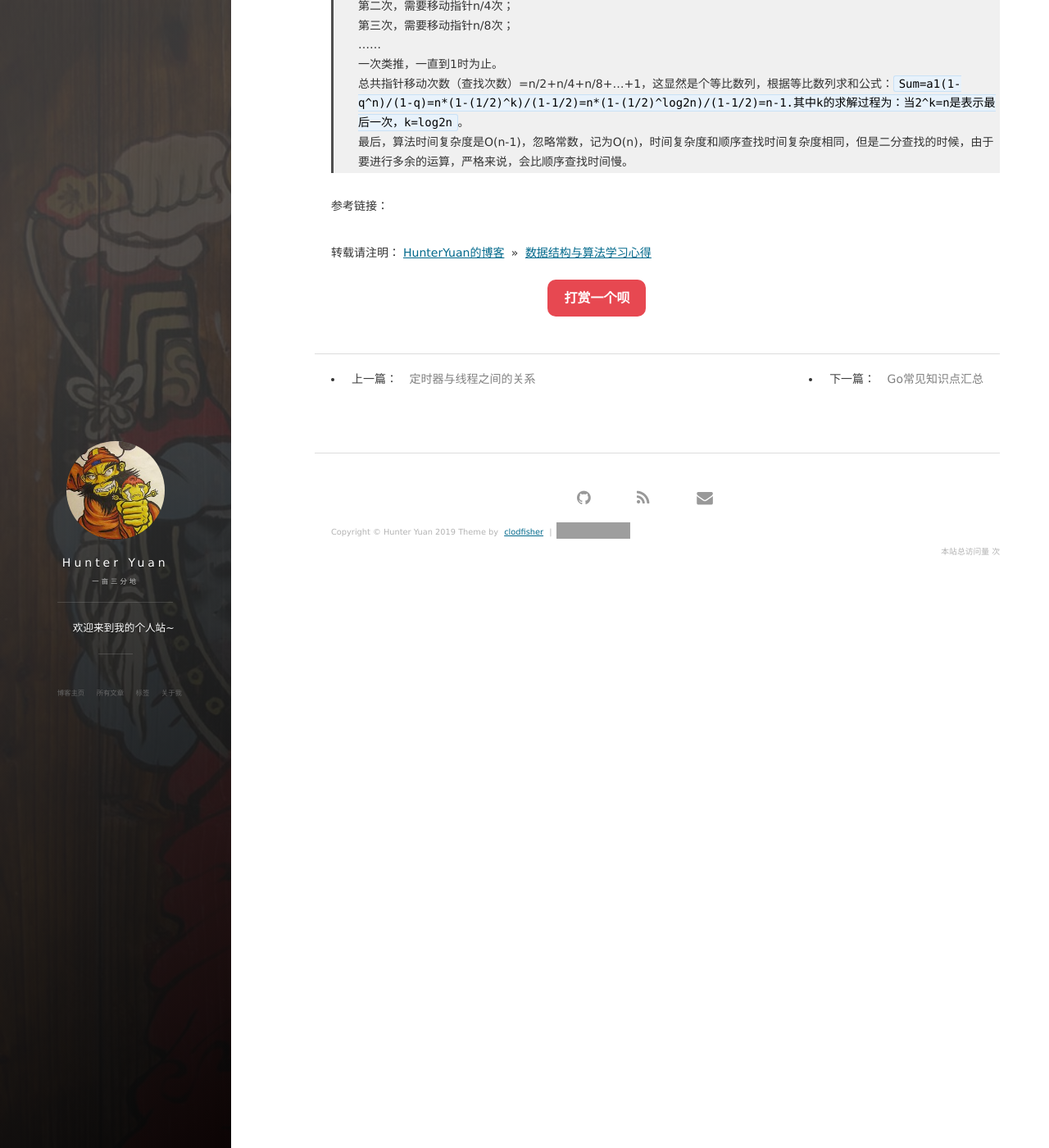
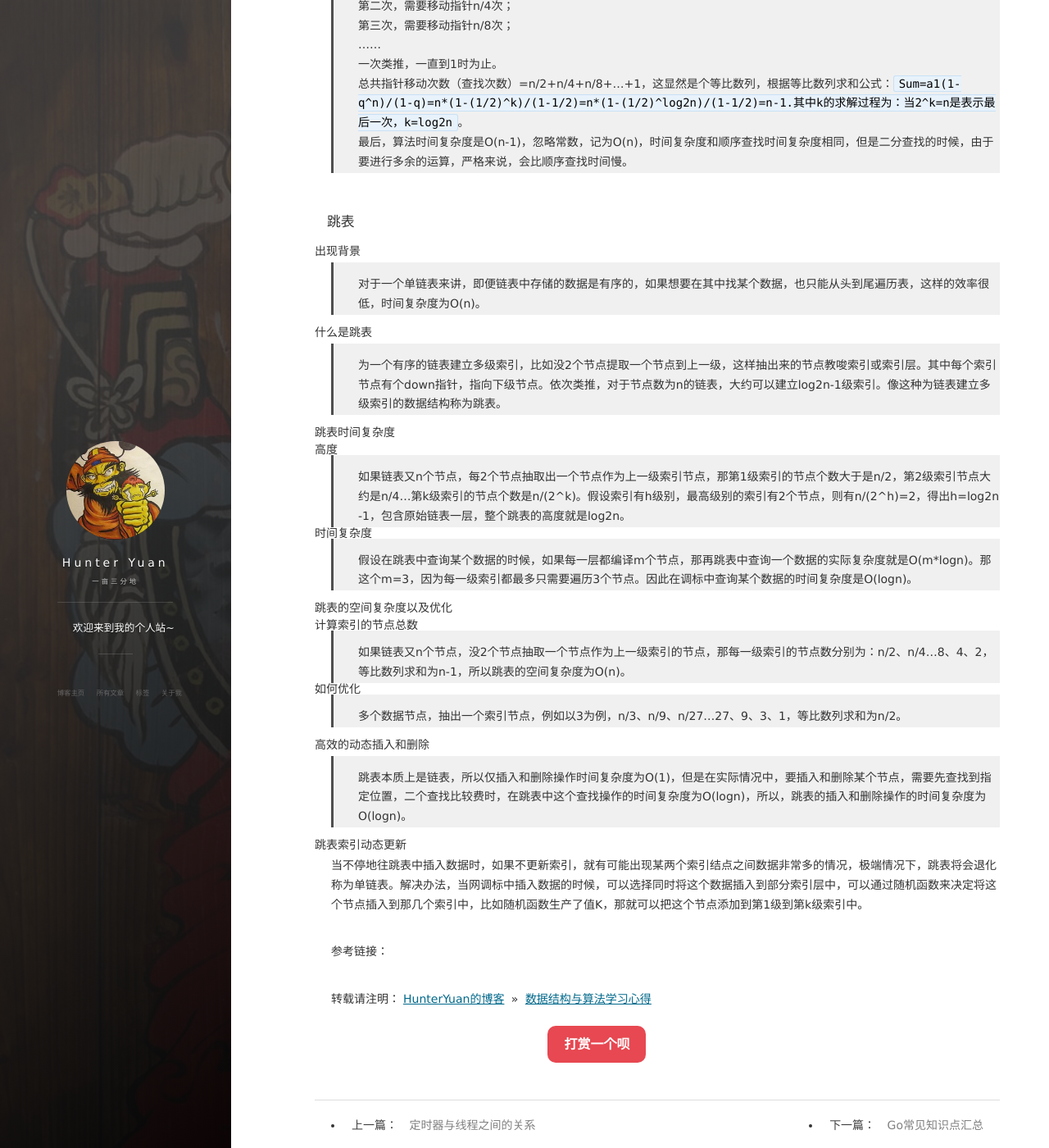
Before and after one commit to Clodfisher/Clodfisher.github.io, a Jekyll site: the page built from _posts/2019-1-24-StructuresAndAlgorithms.md, in a window 1280 px wide and 1400 px high, scrolled down 10453 px. Shown: the whole window at 82% size. Built offline with Jekyll 4.4.1, drawn with Linux system fonts in a browser that asks for light colours; nearby versions of some CDN libraries; comment, search, counter and statistics services are not loaded; grey boxes are pictures that could not be loaded.

Commit message:
repaire log

```diff
--- a/_posts/2019-1-24-StructuresAndAlgorithms.md
+++ b/_posts/2019-1-24-StructuresAndAlgorithms.md
@@ -371,6 +371,36 @@ p >= r 不用再继续分解
 > 最后，算法时间复杂度是O(n-1)，忽略常数，记为O(n)，时间复杂度和顺序查找时间复杂度相同，但是二分查找的时候，由于要进行多余的运算，严格来说，会比顺序查找时间慢。
 
 <br>
+#### 跳表
+##### 出现背景
+> 对于一个单链表来讲，即便链表中存储的数据是有序的，如果想要在其中找某个数据，也只能从头到尾遍历表，这样的效率很低，时间复杂度为O(n)。
+
+##### 什么是跳表
+> 为一个有序的链表建立多级索引，比如没2个节点提取一个节点到上一级，这样抽出来的节点教唆索引或索引层。其中每个索引节点有个down指针，指向下级节点。依次类推，对于节点数为n的链表，大约可以建立log2n-1级索引。像这种为链表建立多级索引的数据结构称为跳表。
+
+##### 跳表时间复杂度
+
+###### 高度
+> 如果链表又n个节点，每2个节点抽取出一个节点作为上一级索引节点，那第1级索引的节点个数大于是n/2，第2级索引节点大约是n/4...第k级索引的节点个数是n/(2^k)。假设索引有h级别，最高级别的索引有2个节点，则有n/(2^h)=2，得出h=log2n -1，包含原始链表一层，整个跳表的高度就是log2n。
+
+###### 时间复杂度
+>假设在跳表中查询某个数据的时候，如果每一层都编译m个节点，那再跳表中查询一个数据的实际复杂度就是O(m*logn)。那这个m=3，因为每一级索引都最多只需要遍历3个节点。因此在调标中查询某个数据的时间复杂度是O(logn)。
+
+##### 跳表的空间复杂度以及优化
+
+###### 计算索引的节点总数
+> 如果链表又n个节点，没2个节点抽取一个节点作为上一级索引的节点，那每一级索引的节点数分别为：n/2、n/4...8、4、2，等比数列求和为n-1，所以跳表的空间复杂度为O(n)。
+
+###### 如何优化
+> 多个数据节点，抽出一个索引节点，例如以3为例，n/3、n/9、n/27...27、9、3、1，等比数列求和为n/2。
+
+##### 高效的动态插入和删除
+> 跳表本质上是链表，所以仅插入和删除操作时间复杂度为O(1)，但是在实际情况中，要插入和删除某个节点，需要先查找到指定位置，二个查找比较费时，在跳表中这个查找操作的时间复杂度为O(logn)，所以，跳表的插入和删除操作的时间复杂度为O(logn)。
+
+##### 跳表索引动态更新
+当不停地往跳表中插入数据时，如果不更新索引，就有可能出现某两个索引结点之间数据非常多的情况，极端情况下，跳表将会退化称为单链表。解决办法，当网调标中插入数据的时候，可以选择同时将这个数据插入到部分索引层中，可以通过随机函数来决定将这个节点插入到那几个索引中，比如随机函数生产了值K，那就可以把这个节点添加到第1级到第k级索引中。
+
+<br>
 参考链接：
 
 <br>
```
